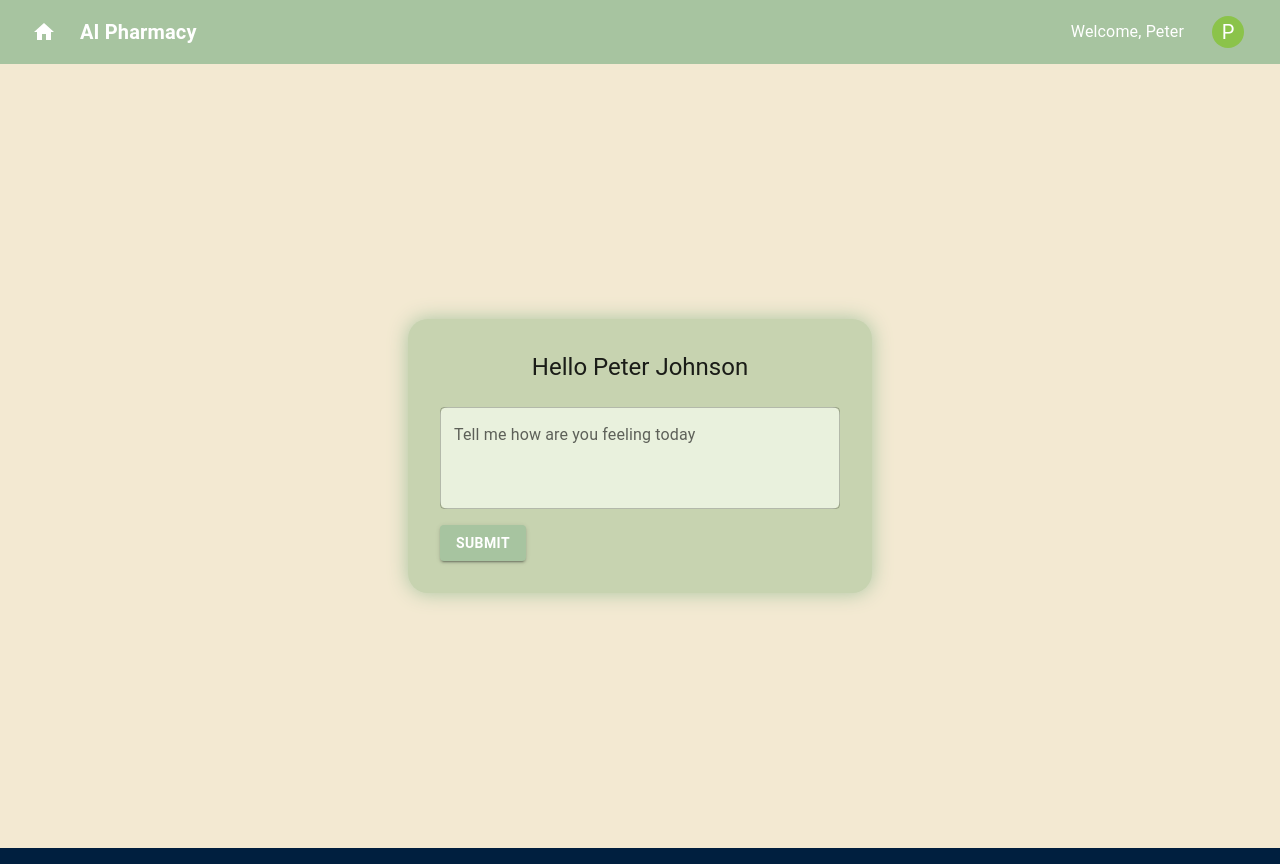
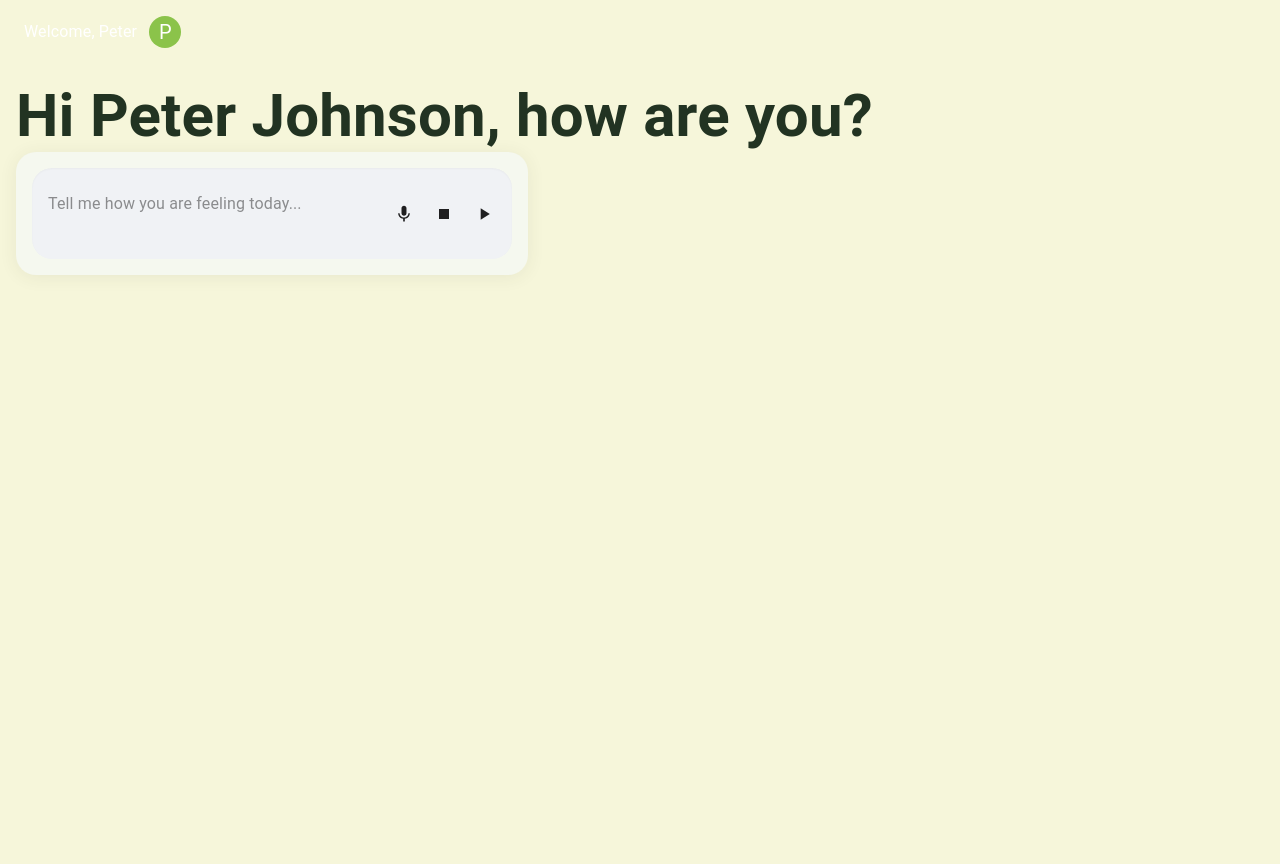
Before and after one commit to udhaya-boots/AI-pharmacist-Application, a React (Create React App) app in the folder pharmacy-react-app/pharmacy-react-app/: page / in a window 1280 px wide. Built offline with nearby package versions, Linux system fonts and the light colour scheme.

Commit message:
added audio and changed layout

```diff
--- a/pharmacy-react-app/pharmacy-react-app/src/App.js
+++ b/pharmacy-react-app/pharmacy-react-app/src/App.js
@@ -10,8 +10,8 @@ function App() {
   return (
     <UserProvider>
       <BrowserRouter>
-        <Box sx={{ minHeight: "100vh", bgcolor: "#F3E9D2" }}>
-          <Header />
+        {/* <Header /> */}
+        <Box sx={{ minHeight: "60vh", bgcolor: "#F3E9D2" }}>
           <Routes>
             <Route path="/" element={<Home />} />
             <Route path="/profile" element={<UserProfile />} />
--- a/pharmacy-react-app/pharmacy-react-app/src/Home.jsx
+++ b/pharmacy-react-app/pharmacy-react-app/src/Home.jsx
@@ -1,11 +1,24 @@
-import { TextField, Button, Snackbar, Alert, Box, Typography, Paper } from "@mui/material";
+import {
+  TextField,
+  Snackbar,
+  Alert,
+  Box,
+  Typography,
+  Paper,
+  useMediaQuery,
+  useTheme,
+  Stack,
+} from "@mui/material";
+import MicIcon from "@mui/icons-material/Mic";
+import StopIcon from "@mui/icons-material/Stop";
+import PlayArrowIcon from "@mui/icons-material/PlayArrow";
 import { useUser } from "./context/UserContext";
 import useGeneratePrescription from "./hooks/useGeneratePrescription";
+import useAudioFunctions from "./hooks/useAudioFunctions";
+import Header from "./components/Header";
 
 const Home = () => {
   const { user } = useUser();
-
-  // ✅ Use your custom hook
   const {
     symptoms,
     setSymptoms,
@@ -15,73 +28,153 @@ const Home = () => {
     handleSubmit,
   } = useGeneratePrescription();
 
+  const theme = useTheme();
+  const isMobile = useMediaQuery(theme.breakpoints.down("sm"));
+  const { startRecording, handlePlay, stopRecording, isRecording, audioUrl } = useAudioFunctions();
+
   return (
+    <>
+
+      <Header />
       <Box
         sx={{
-        minHeight: "calc(100vh - 64px)",
-        bgcolor: "#F3E9D2",
+          minHeight:" 100vh",
+          bgcolor: "#f6f6daff",
           display: "flex",
           flexDirection: "column",
-        alignItems: "center",
-        justifyContent: "center",
-        p: 3,
-      }}
-    >
-      <Paper
-        elevation={10}
-        sx={{
-          p: 4,
-          width: 400,
-          bgcolor: "#C7D3B0",
-          borderRadius: 5,
-          boxShadow: "0 0 20px #A7C4A0",
+          alignItems: "start",
+          justifyContent: "flex-start",
+          px: 2,
         }}
       >
         <Typography
-          variant="h5"
-          component="h1"
-          sx={{ mb: 3, textAlign: "center" }}
+          variant={isMobile ? "h3" : "h2"}
+          align="center"
+          sx={{ mt: 2, color: "#223322", fontWeight: 600, letterSpacing: 0.2, mt: 2 }}
         >
-          Hello {user?.name || "Peter"}
+          Hi {user?.name || "User"}, how are you?
         </Typography>
-
+        <Paper
+          elevation={3}
+          onSubmit={handleSubmit}
+          component="form"
+          sx={{
+            p: isMobile ? 0.5 : 2,
+            width: isMobile ? "100%" : "40vw",
+            bgcolor: "#F5F8EF",
+            borderRadius: 5,
+            boxShadow: "0 2px 18px 0 rgba(60,70,50,0.08)",
+            display: "flex",
+            flexDirection: "column",
+          }}
+        >
+          <Box
+            sx={{
+              display: "flex",
+              alignItems: "center",
+              bgcolor: "#F0F2F5",
+              borderRadius: 5,
+              p: 2,
+              boxShadow: "inset 0 1px 2px rgba(40,40,40,0.04)",
+            }}
+          >
             <TextField
-          label="Tell me how are you feeling today"
+              variant="standard"
+              placeholder="Tell me how you are feeling today..."
+              fullWidth
               multiline
-          fullWidth
-          minRows={3}
+              minRows={2}
+              InputProps={{
+                disableUnderline: true,
+                sx: {
+                  fontSize: "1rem",
+                  color: "black",
+                  opacity: 1,
+                  paddingTop: "8px",
+                },
+              }}
               value={symptoms}
               onChange={(e) => setSymptoms(e.target.value)}
-          sx={{ bgcolor: "#E9F1DD", borderRadius: 2 }}
+              sx={{
+                mr: 1,
+                ".MuiInputBase-input": { resize: "none" },
+              }}
+            />
+            <Stack direction="row" justifyContent="center" spacing={2}>
+              <MicIcon
+                variant="contained"
+                disabled={isRecording}
+                onClick={startRecording}
+                sx={{
+                  borderRadius: 2,
+                  textTransform: "none",
+                  border: "2px solid transparent",
+                  transition: "all 0.3s ease",
+                  cursor: "pointer",
+                  "&:hover": {
+                    borderRadius: '50%',
+                    transform: "scale(1.4)",
+                    color: 'lightblue',
+                  },
+                }}
               />
 
-        <Button
+
+              <StopIcon
                 variant="contained"
-          sx={{ mt: 2, bgcolor: "#A7C4A0", fontWeight: "bold" }}
-          onClick={handleSubmit}
-        >
-          Submit
-        </Button>
+                disabled={!isRecording}
+                onClick={stopRecording}
+                sx={{
+                  borderRadius: 2,
+                  textTransform: "none",
+                  border: "2px solid transparent",
+                  transition: "all 0.3s ease",
+                  cursor: "pointer",
+                  "&:hover": {
+                    borderRadius: '50%',
+                    transform: "scale(1.4)",
+                    color: 'tomato',
+                  },
+                }}
+              />
 
+
+              <PlayArrowIcon
+                variant="contained"
+                disabled={!audioUrl || isRecording}
+                onClick={handlePlay}
+                sx={{
+                  borderRadius: 2,
+                  textTransform: "none",
+                  border: "2px solid transparent",
+                  transition: "all 0.3s ease",
+                  cursor: "pointer",
+                  "&:hover": {
+                    borderRadius: '50%',
+                    transform: "scale(1.4)",
+                    color: "green",
+                  },
+                }}
+              />
+
+            </Stack>
+
+          </Box>
           {error && (
-          <Alert severity="error" sx={{ mt: 2 }}>
+            <Alert severity="error" sx={{ mt: 3 }}>
               {error}
             </Alert>
           )}
         </Paper>
-
-      {/* Notification Snackbar */}
         <Snackbar
           open={notificationMsg}
-        autoHideDuration={12000}
+          autoHideDuration={10000}
           anchorOrigin={{ vertical: "top", horizontal: "center" }}
         >
           <Alert severity="info" sx={{ width: "100%" }}>
             You will be notified when the prescription is ready
           </Alert>
         </Snackbar>
-
-      {/* Prescription Snackbar */}
         <Snackbar
           open={!!prescription}
           autoHideDuration={8000}
@@ -94,6 +187,7 @@ const Home = () => {
           </Alert>
         </Snackbar>
       </Box>
+    </>
   );
 };
 
--- a/pharmacy-react-app/pharmacy-react-app/src/components/Header.jsx
+++ b/pharmacy-react-app/pharmacy-react-app/src/components/Header.jsx
@@ -47,22 +47,22 @@ const Header = ({ user }) => {
     };
 
     return (
-        <AppBar position="static" sx={{ bgcolor: '#A7C4A0', boxShadow: 2 }}>
+        <AppBar position="static" sx={{ bgcolor:'#f6f6daff', boxShadow: 2 }}>
             <Toolbar>
-                <IconButton
+                {/* <IconButton
                     color="inherit"
                     onClick={handleHome}
-                    sx={{ mr: 2 }}
+
                 >
                     <HomeIcon />
-                </IconButton>
+                </IconButton> */}
 
-                <Typography variant="h6" component="div" sx={{ flexGrow: 1, fontWeight: 'bold' }}>
+                {/* <Typography variant="h6" component="div" sx={{ flexGrow: 1, fontWeight: 'bold' }}>
                     AI Pharmacy
-                </Typography>
+                </Typography> */}
 
                 <Box sx={{ display: 'flex', alignItems: 'center' }}>
-                    <Typography variant="body1" sx={{ mr: 2, display: { xs: 'none', sm: 'block' } }}>
+                    <Typography variant="body1" sx={{ display: { xs: 'none', sm: 'block' } }}>
                         Welcome, {user?.name || 'Peter'}
                     </Typography>
 
--- /dev/null
+++ b/pharmacy-react-app/pharmacy-react-app/src/hooks/useAudioFunctions.js
@@ -0,0 +1,49 @@
+import { useRef, useState } from "react";
+
+ const useAudioFunctions=()=>{
+  const [isRecording, setIsRecording] = useState(false);
+  const [audioBlob, setAudioBlob] = useState(null);
+  const [prescription,setPrescription]=useState();
+  const [audioUrl, setAudioUrl] = useState(null);
+  const mediaRecorderRef = useRef(null);
+  const audioChunksRef = useRef([]);
+
+      const startRecording = async () => {
+        setPrescription("");
+        setAudioBlob(null);
+        setAudioUrl(null);
+        try {
+          const stream = await navigator.mediaDevices.getUserMedia({ audio: true });
+          mediaRecorderRef.current = new MediaRecorder(stream);
+          audioChunksRef.current = [];
+          mediaRecorderRef.current.ondataavailable = (event) => {
+            audioChunksRef.current.push(event.data);
+          };
+          mediaRecorderRef.current.onstop = () => {
+            const audioBlobResult = new Blob(audioChunksRef.current, {
+              type: "audio/webm",
+            });
+            setAudioBlob(audioBlobResult);
+            setAudioUrl(URL.createObjectURL(audioBlobResult));
+            stream.getTracks().forEach((track) => track.stop());
+          };
+          mediaRecorderRef.current.start();
+          setIsRecording(true);
+        } catch {
+          alert("Could not access microphone. Please check permissions.");
+        }
+      };
+
+      const stopRecording = () => {
+        if (mediaRecorderRef.current && isRecording) {
+          mediaRecorderRef.current.stop();
+          setIsRecording(false);
+        }
+      };
+
+      const handlePlay = () => {
+        if (audioUrl) new Audio(audioUrl).play();
+      };
+      return {startRecording,handlePlay,stopRecording,isRecording,setIsRecording,setAudioBlob,audioUrl,setAudioUrl}
+ }
+ export default useAudioFunctions;
--- a/pharmacy-react-app/pharmacy-react-app/src/hooks/useGeneratePrescription.jsx
+++ b/pharmacy-react-app/pharmacy-react-app/src/hooks/useGeneratePrescription.jsx
@@ -9,6 +9,7 @@ const useGeneratePrescription = () => {
 
   // Submit handler
   const handleSubmit = async () => {
+    console.log('eehr');
     if (!symptoms.trim()) {
       setError("Please enter your symptoms");
       return;
@@ -75,6 +76,7 @@ const useGeneratePrescription = () => {
     error,
     prescription,
     handleSubmit,
+    setPrescription
   };
 };
 
--- a/pharmacy-react-app/pharmacy-react-app/src/index.css
+++ b/pharmacy-react-app/pharmacy-react-app/src/index.css
@@ -1,8 +1,5 @@
-body, html, #root {
-  margin: 0;
-  padding: 0;
-  font-family: 'Segoe UI', Tahoma, Geneva, Verdana, sans-serif;
-  background: #001F3F;
-  color: #0FF;
-  height: 100%;
+*{
+  margin:0;
+  padding:0;
+  box-sizing: border-box;
 }
```
Lines whose indentation alone changed are shown as unchanged.
